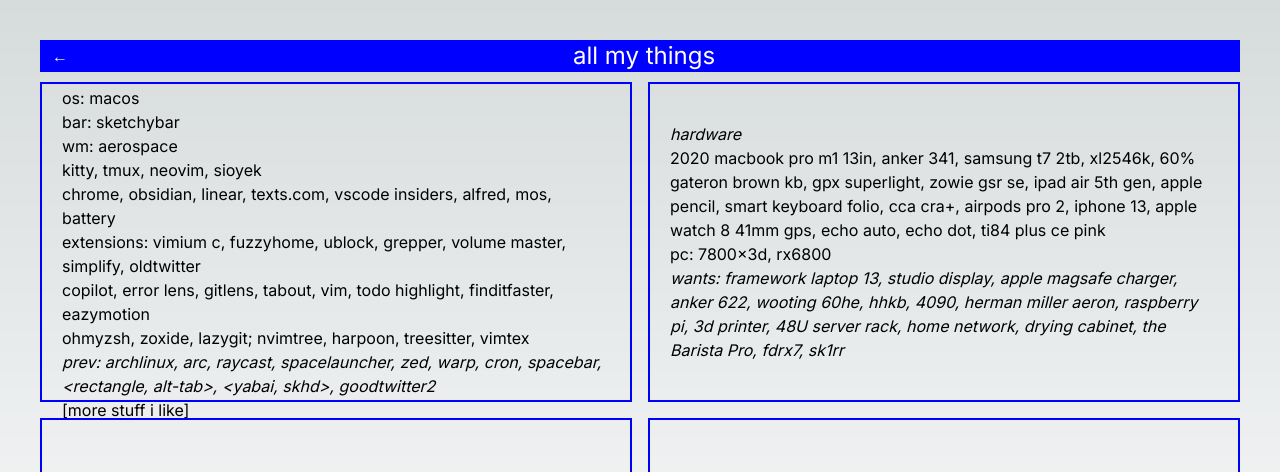
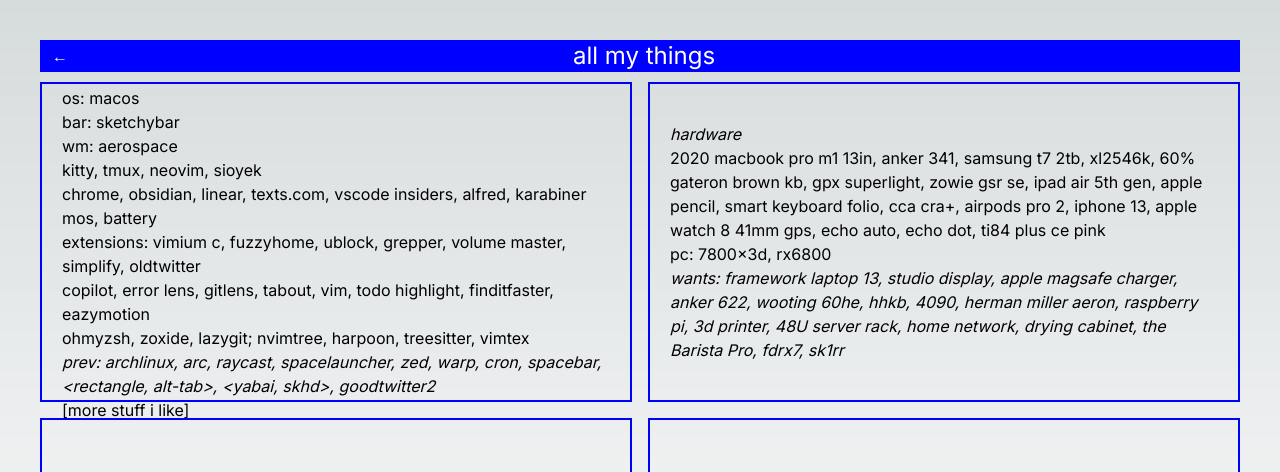
Before and after one commit to 5brian/catalogue, a Next.js app: page /stuff in a window 1280 px wide. Shown: the top 472 px of the page. Built offline with nearby package versions, Linux system fonts and the light colour scheme.

Commit message:
new keys SMILEY

```diff
--- a/src/app/stuff/page.tsx
+++ b/src/app/stuff/page.tsx
@@ -34,7 +34,8 @@
             <br />
             kitty, tmux, neovim, sioyek
             <br />
-            chrome, obsidian, linear, texts.com, vscode insiders, alfred,{" "}
+            chrome, obsidian, linear, texts.com, vscode insiders, alfred,
+            karabiner{" "}
             <Link href="https://github.com/Caldis/Mos" target="_blank">
               mos,{" "}
             </Link>
```
